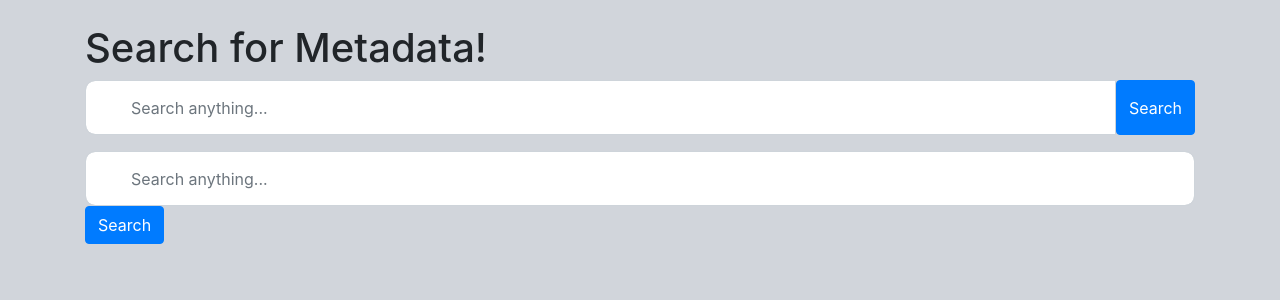
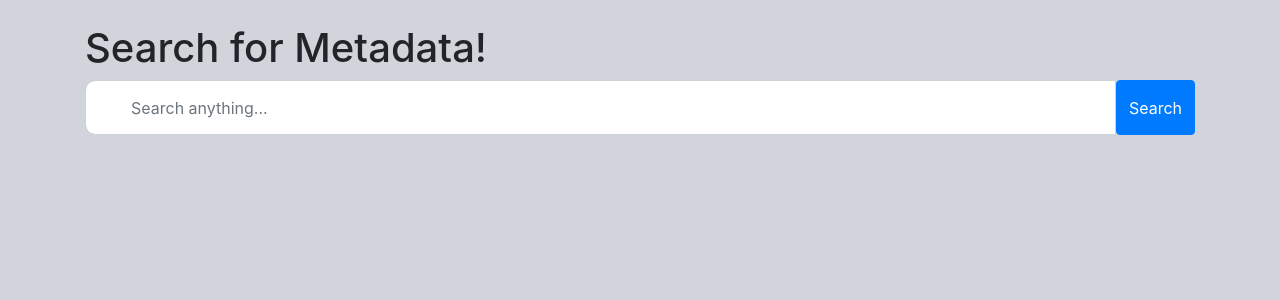
Before and after one commit to amosproj/amos2023ss02-open-search-meta-data-hub, a Flask app: page /search in a window 1280 px wide. Shown: the part 56-356 px from the top of the page. Run offline with Flask 3, Linux system fonts and the light colour scheme; some libraries are stand-ins or nearby versions.

Commit message:
Update search.html
Removed the occurance of two search bars

```diff
--- a/src/web-server/res/templates/search.html
+++ b/src/web-server/res/templates/search.html
@@ -8,8 +8,6 @@
   <button class="btn btn-primary" type="button" id="searchButton">Search</button>
 </div>
 
-<input id="searchField" type="text" class="form-control form-input" placeholder="Search anything...">
-<button type="button" class="btn btn-primary" id="searchButton">Search</button>
 <table class="table" id="resTable">
     <thead>
       <tr>
```
